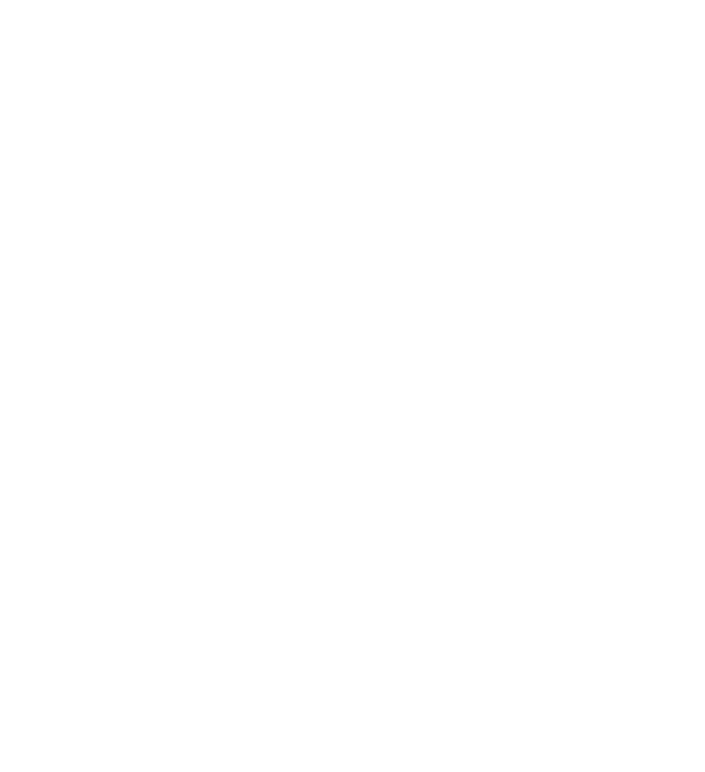
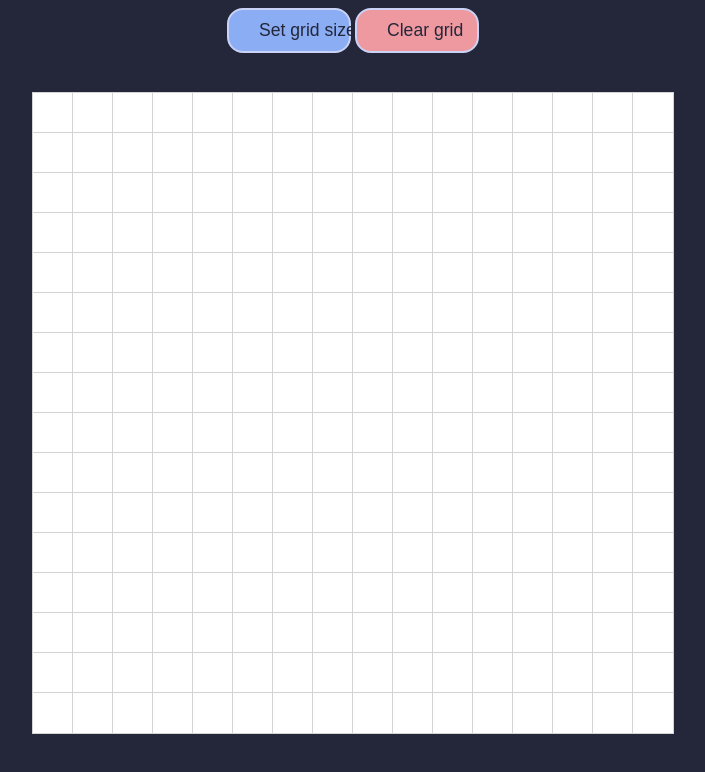
Before and after one commit to mskordal/odin-etch-a-sketch, a plain HTML site: page index.html in a window 1280 px wide. Shown: the whole page, without its empty margins (287-992 px from the left). Drawn offline with Linux system fonts and the light colour scheme.

Commit message:
Put grid making in function. Add better colours and add 2 buttons that atm do nothing

```diff
--- a/index.html
+++ b/index.html
@@ -5,9 +5,13 @@
 		<meta name="viewport" content="width=device-width, initial-scale=1">
 		<title>Etch-a-Sketch</title>
 		<script src="index.js" defer></script>
-		<!-- <link href="css/style.css" rel="stylesheet"> -->
+		<link href="style.css" rel="stylesheet">
 	</head>
 	<body>
+		<div>
+			<button id="gridchange">Set grid size</button>
+			<button id="gridclear">Clear grid</button>
+		</div>
 		<div class="grid" id="grid"></div>
 	</body>
 </html>
--- a/index.js
+++ b/index.js
@@ -1,12 +1,31 @@
-const total_gridboxes = 16*16;
+const grid_len = 16;
+const total_gridrows = grid_len;
+const total_gridboxes = grid_len;
+const gridbox_width = "40px"
 
 const body = document.querySelector("body");
 const grid = document.getElementById("grid");
 
-for (let gridbox_num = 0; gridbox_num < total_gridboxes; gridbox_num++)
+function createGrid()
 {
-	const gridbox = document.createElement("div");
-	gridbox.setAttribute("class", "gridbox");
-	gridbox.style.color = "ivory";
-	grid.appendChild(gridbox);
+	for (let gridrow_num = 0; gridrow_num < total_gridrows; gridrow_num++)
+	{
+		const gridrow = document.createElement("div");
+		gridrow.setAttribute("id", "gridrow");
+		gridrow.style.display = "flex";
+		gridrow.style.flexBasis = gridbox_width;
+		grid.appendChild(gridrow);
+		for (let gridbox_num = 0; gridbox_num < total_gridboxes; gridbox_num++)
+		{
+			const gridbox = document.createElement("div");
+			gridbox.setAttribute("id", "gridbox");
+			gridbox.style.backgroundColor = "white";
+			gridbox.style.width = gridbox_width;
+			gridbox.style.height = gridbox_width;
+			gridbox.style.outline = "solid 1px lightgrey";
+			gridrow.appendChild(gridbox);
+		}
+	}
 }
+
+createGrid();
--- /dev/null
+++ b/style.css
@@ -0,0 +1,39 @@
+body
+{
+	display: flex;
+	flex-direction: column;
+	justify-content: space-between;
+	align-items: center;
+	background-color: #24273a;
+}
+
+button
+{
+	font-size: 1.1rem;
+	border-radius: 1rem;
+	border-color: #cad3f5;
+	color: #24273a;
+	padding: 10px 30px;
+	border-style: solid;
+	width: 124px;
+	height: 45px;
+	white-space: nowrap;
+}
+#gridchange
+{
+	background-color: #8aadf4;
+}
+
+#gridclear
+{
+	background-color: #ee99a0;
+}
+
+#grid
+{
+	display: flex;
+	flex-direction: column;
+	justify-content: center;
+	align-items: center;
+	padding-top: 40px;
+}
```
